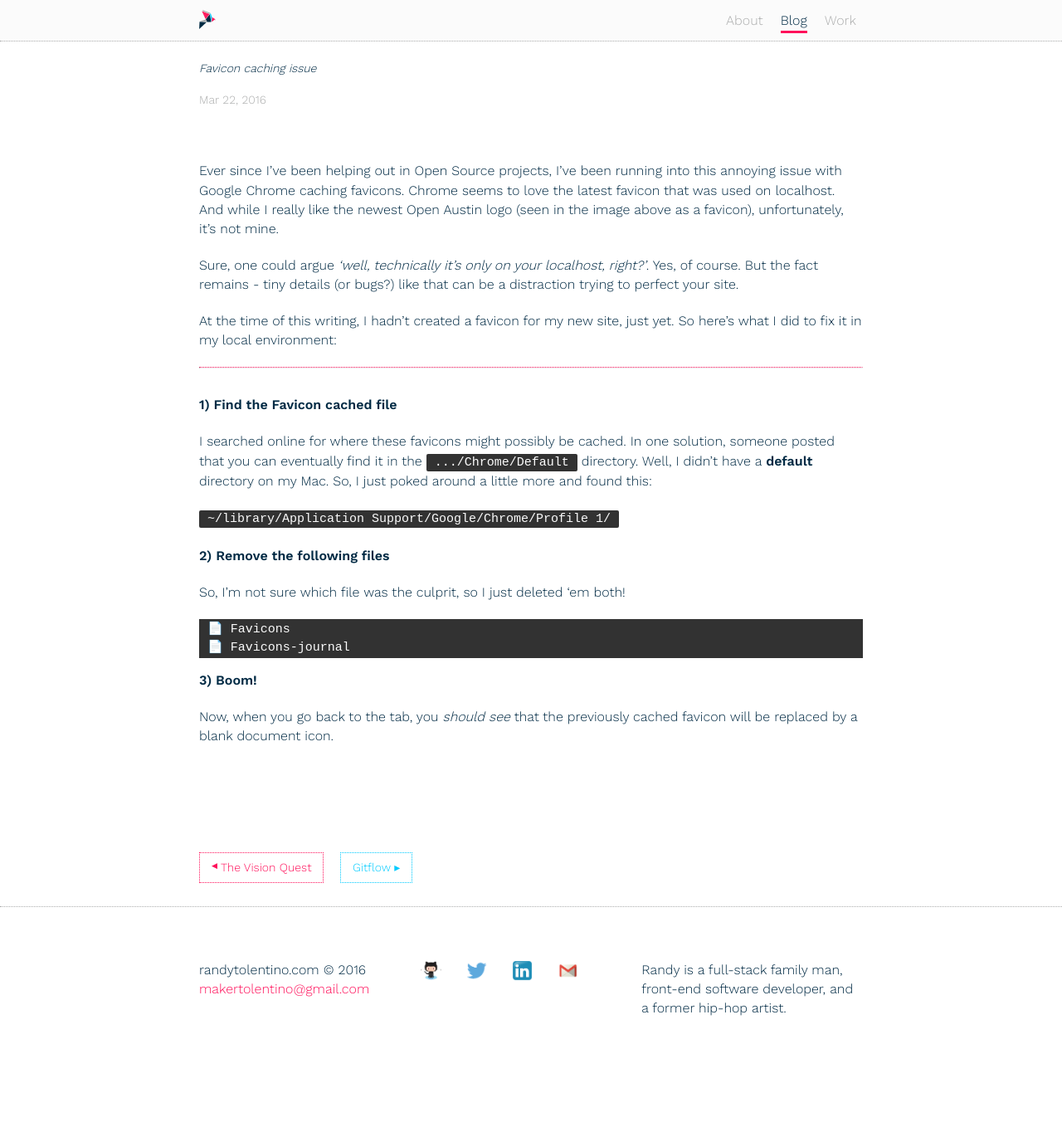
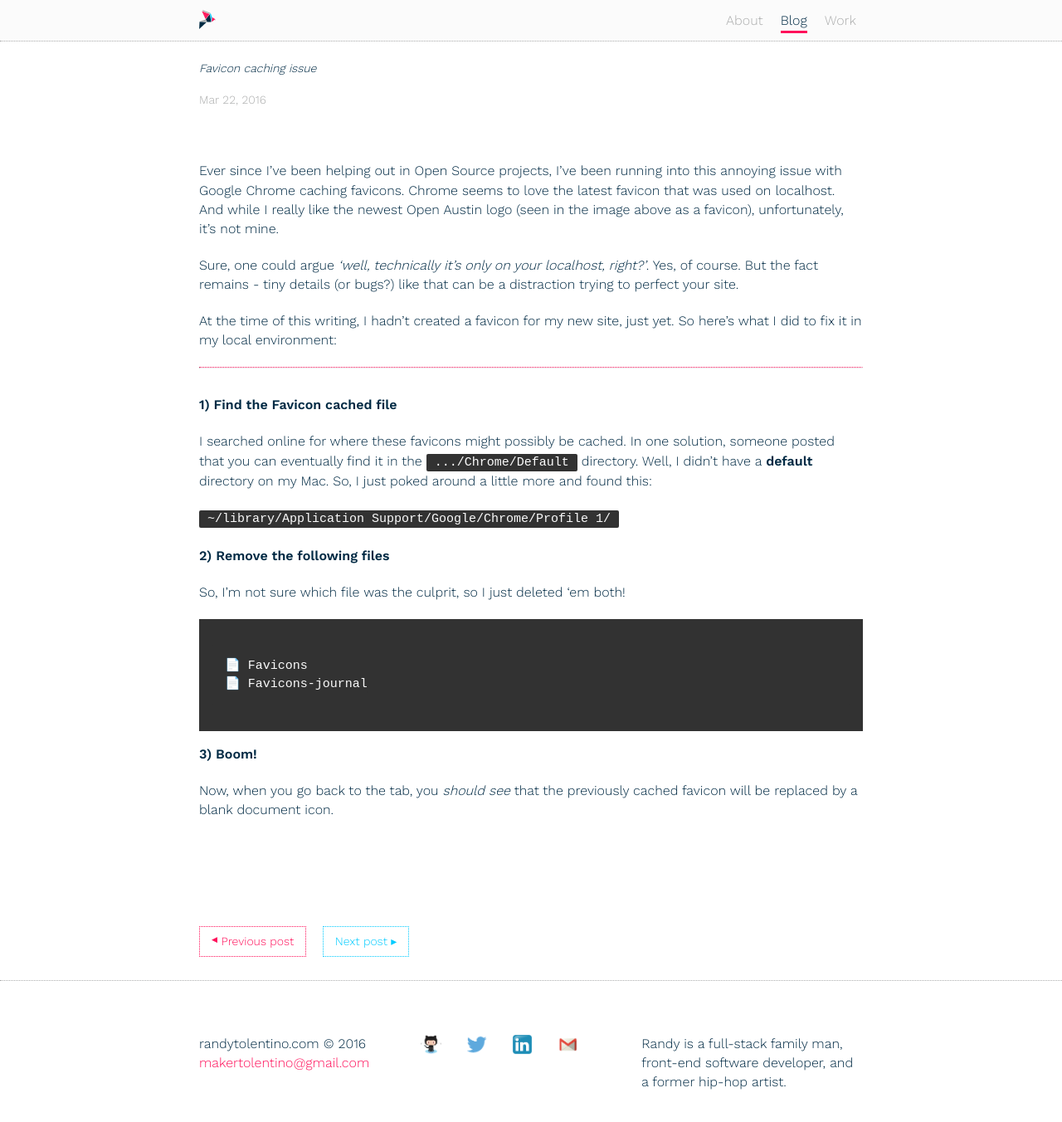
Before and after one commit to techtolentino/techtolentino.github.io, a Jekyll site: the page built from _posts/2016-03-22-cached-favicons.md, in a window 1280 px wide and 1400 px high, scrolled down 321 px. Shown: the top 1352 px of the window at 83% size. Built offline with Jekyll 4.4.1, drawn with Linux system fonts in a browser that asks for light colours; before the commit the page ends 1632 px from its top, so only the background shows below that.

Commit message:
removing flexbox button set. Redoing highlight class

```diff
--- a/_includes/page-navigation.html
+++ b/_includes/page-navigation.html
@@ -2,11 +2,11 @@
 	<div class="wrapper">
 		<div class="button-set">
 			{% if page.previous.url %}
-				<a class="button" href="{{site.url}}/{{page.previous.url}}"><span class="flipped">&#9656; </span> {{page.previous.title}}</a>
+				<a class="button" href="{{site.url}}/{{page.previous.url}}"><span class="flipped">&#9656; </span> Previous post</a>
 			{% endif %}
 
 			{% if page.next.url %}
-				<a class="button" href="{{site.url}}/{{page.next.url}}">{{page.next.title}} &#9656;</a>
+				<a class="button" href="{{site.url}}/{{page.next.url}}">Next post &#9656;</a>
 			{% endif %}
 		</div>
 	</div>
--- a/_sass/_highlight.scss
+++ b/_sass/_highlight.scss
@@ -14,3 +14,20 @@
 	}
 
 }
+
+.highlight {
+	margin-bottom: 1em;
+	margin-top: 1em;
+	overflow: hidden;
+	padding: 1em;
+	&-photo {
+		width: calc(100%/4);
+		float: left;
+		margin-bottom: -0.5em;
+		img {
+			width: 100%;
+			border: 2px solid $offwhite;
+		}
+	}
+
+}
```
